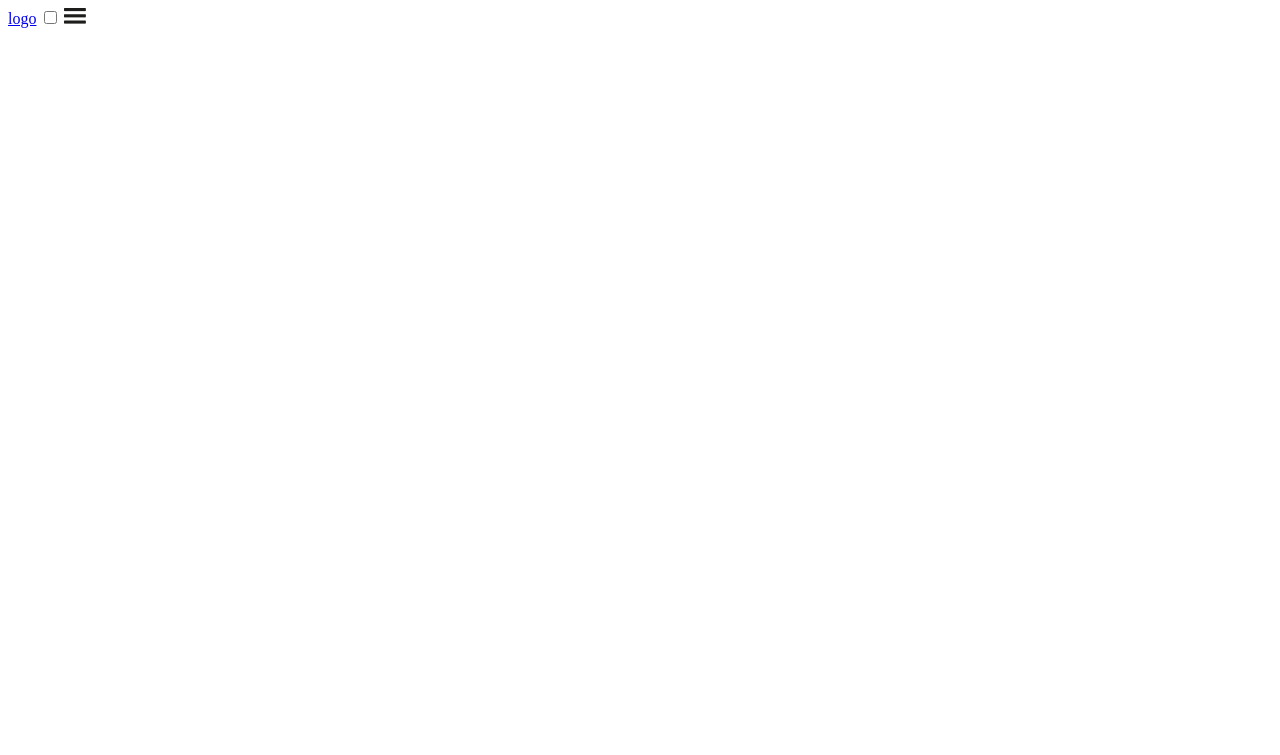
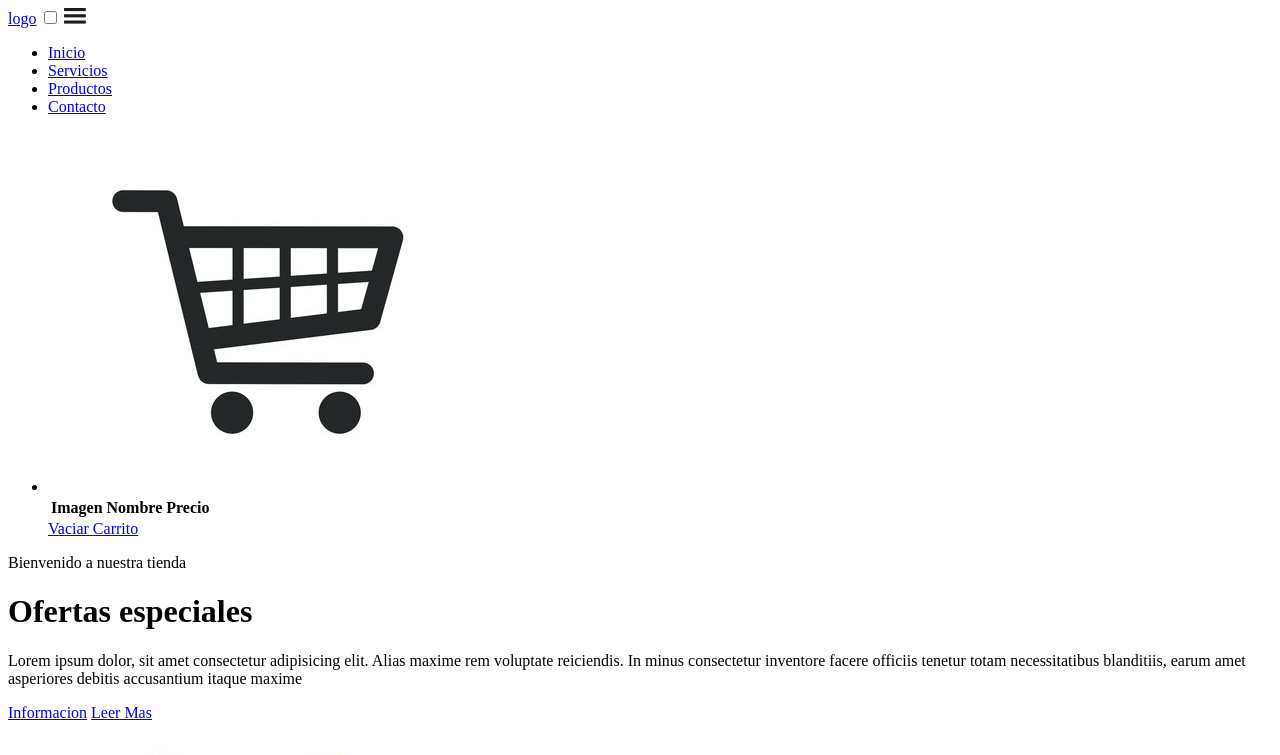
Before and after one commit to hermanito135/Proyecto-Final-Rolling-Code, a plain HTML site: page index.html in a window 1280 px wide. Shown: the top 755 px of the page. Drawn offline with Linux system fonts and the light colour scheme.

Commit message:
Header completo menus sin css
Parrafo placeholder
Cambiadas las img source quitando los /
Botones e informacion añadida

```diff
--- a/index.html
+++ b/index.html
@@ -13,9 +13,53 @@
             <a href="#" class="logo">logo</a>
             <input type="checkbox" id="menu" />
             <label for="menu">
-                <img src="/img/menu.png" class="menu-icono" alt="menu">
+                <img src="img/menu.png" class="menu-icono" alt="menu">
             </label>
+            <nav class="navbar">
+                <ul>
+                    <li><a href="#">Inicio</a></li>
+                    <li><a href="#">Servicios</a></li>
+                    <li><a href="#">Productos</a></li>
+                    <li><a href="#">Contacto</a></li>
+                </ul>
+            </nav>
+            <div>
+                <ul>
+                    <li class="submenu">
+                        <img id="img-carrito" src="img/cart.jpg" alt="carro">
+                        <div id="carrito">
+                            <table id="lista-carrito">
+                                <thead>
+                                    <tr>
+                                        <th>Imagen</th>
+                                        <th>Nombre</th>
+                                        <th>Precio</th>
+                                    </tr>
+                                </thead>
+                                <tbody></tbody>
+                            </table>
+                            <a href="#" id="vaciar-carrito">Vaciar Carrito</a>
+                        </div>
+                    </li>
+                </ul>
+            </div>
+        </div>
 
+        <div class="header-content container">
+            <div class="header-txt">
+                <span>Bienvenido a nuestra tienda</span>
+                <h1>Ofertas especiales</h1>
+                <p>
+                    Lorem ipsum dolor, sit amet consectetur adipisicing elit. Alias maxime rem voluptate reiciendis. In minus consectetur inventore facere officiis tenetur totam necessitatibus blanditiis, earum amet asperiores debitis accusantium itaque maxime
+                </p>
+                <div class="butons">
+                    <a href="#" class="btn-1">Informacion</a>
+                    <a href="#" class="btn-1">Leer Mas</a>
+                </div>
+            </div>
+            <div class="header-img">
+                <img src="img/bag.jpg" alt="">
+            </div>
         </div>
 
     </header>
```
Also changed, not shown: img/bag.jpg (added), img/cart.jpg (added).
